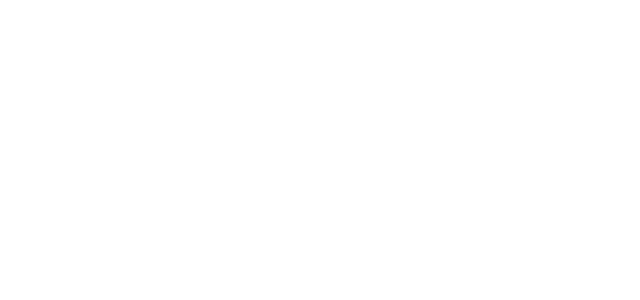
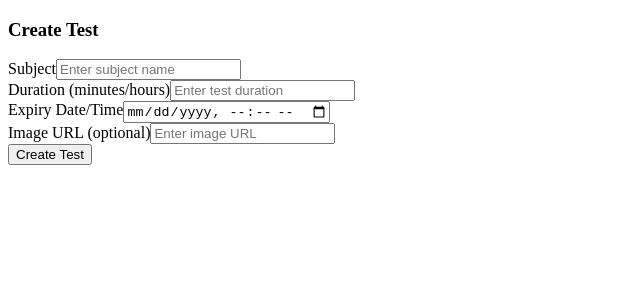
Before and after one commit to dikshantks/roshni, a React (Vite) app in the folder roshni-frontend/: page /createTest in a window 1280 px wide. Before the commit this address had no page. Shown: the top 300 px of the page, without its empty margins (0-640 px from the left). Built offline with nearby package versions, Linux system fonts and the light colour scheme.

Commit message:
Add tests and questions

```diff
--- a/roshni-frontend/src/App.jsx
+++ b/roshni-frontend/src/App.jsx
@@ -1,13 +1,15 @@
 import React from "react";
 import { BrowserRouter, Routes, Route } from "react-router-dom";
 import Login from "./Components/Login"; // Adjust path if needed
-
+import CreateTest from "./Components/CreateTest";
+import CreateQuestions from "./Components/CreateQuestions";
 function App() {
   return (
     <BrowserRouter>
       <Routes>
         <Route path="/api/admin/login" element={<Login />} /> {/* Login route at root */}
-        {/* Add additional routes for other components here */}
+        <Route path="/createTest" element={<CreateTest />} />
+        <Route path="/createQuestions" element={<CreateQuestions />} />
       </Routes>
     </BrowserRouter>
   );
--- a/roshni-frontend/src/Components/Axios.jsx
+++ b/roshni-frontend/src/Components/Axios.jsx
@@ -4,7 +4,6 @@ const api = axios.create({
   baseURL: 'http://localhost:5173/api', // Replace with your actual backend URL
   headers: { "X-Custom-Header": "foobar" },
   withCredentials :true
-
 });
 
 export default instance;
--- /dev/null
+++ b/roshni-frontend/src/Components/CreateQuestions.jsx
@@ -0,0 +1,138 @@
+import React, { useState, useEffect } from 'react';
+import axios from 'axios';
+import { useParams } from 'react-router-dom';
+
+const CreateQuestions = () => {
+  // const { testID } = useParams();
+
+  const [questions, setQuestions] = useState([]);
+  const [questionID, setQuestionID] = useState('');
+  const [newQuestion, setNewQuestion] = useState({
+    text: '',
+    type: '',
+    difficulty: '',
+    options: [], // Array of options for multiple choice questions
+    correct: '' // Index of the correct option for multiple choice questions (or true/false answer)
+  });
+  const [addingQuestion, setAddingQuestion] = useState(false);
+
+  const item = localStorage.getItem('testID');
+  useEffect(() => {
+    const fetchQuestions = async () => {
+      try {
+        const response = await axios.get(`http://localhost:5000/api/tests/${item}/questions`);
+        setQuestions(response.data);
+        console.log(response.data)
+      } catch (error) {
+        console.error('Error fetching questions:', error);
+      }
+    };
+
+    fetchQuestions();
+  }, [item]);
+
+  const handleAddQuestion = () => {
+    setAddingQuestion(true);
+  };
+
+  const handleQuestionSubmit = (e) => {
+    e.preventDefault();
+
+    axios.post(`http://localhost:5000/api/tests/${item}/questions`, { ...newQuestion, item })
+      .then(response => {
+        console.log('Question added successfully', response.data);
+        setNewQuestion({ text: '', type: '', difficulty: '', options: [], correct: '' });
+        setAddingQuestion(false); // Hide the form after submission
+    })
+      .catch(error => {
+        console.error('Error adding question:', error);
+      });
+  };
+
+
+  return (
+<div>
+  <h2>Add Questions for Test ID: {item}</h2>
+  <button onClick={handleAddQuestion}>Add Question</button>
+  {addingQuestion && (
+    <form onSubmit={handleQuestionSubmit}>
+      <label htmlFor="questionText">Question Text:</label>
+      <textarea
+        id="questionText"
+        value={newQuestion.text}
+        onChange={(e) => setNewQuestion({ ...newQuestion, text: e.target.value })}
+        required
+      />
+      <label htmlFor="questionType">Question Type:</label>
+      <select
+        id="questionType"
+        value={newQuestion.type}
+        onChange={(e) => setNewQuestion({ ...newQuestion, type: e.target.value })}
+        required
+      >
+        <option value="">Select Type</option>
+        <option value="multiple-choice">Multiple Choice</option>
+        {/* Add other question type options here */}
+      </select>
+      <label htmlFor="questionDifficulty">Difficulty:</label>
+      <select
+        id="questionDifficulty"
+        value={newQuestion.difficulty}
+        onChange={(e) => setNewQuestion({ ...newQuestion, difficulty: e.target.value })}
+        required
+      >
+        <option value="">Select Difficulty</option>
+        <option value="easy">Easy</option>
+        <option value="medium">Medium</option>
+        <option value="hard">Hard</option>
+        {/* Add other difficulty options here */}
+      </select>
+      {newQuestion.type === 'multiple-choice' && (
+        <>
+          <label htmlFor="options">Options:</label>
+          {newQuestion.options.map((option, index) => (
+            <div key={index}>
+              <input
+                type="text"
+                value={option}
+                onChange={(e) => {
+                  const options = [...newQuestion.options];
+                  options[index] = e.target.value;
+                  setNewQuestion({ ...newQuestion, options: options });
+                }}
+                required
+                placeholder={`Option ${index + 1}`}
+              />
+            </div>
+          ))}
+          <button
+            type="button"
+            onClick={() => setNewQuestion({ ...newQuestion, options: [...newQuestion.options, ''] })}
+          >
+            Add Option
+          </button>
+          <label htmlFor="correctOption">Correct Option:</label>
+          <select
+            id="correctOption"
+            value={newQuestion.correct}
+            onChange={(e) => setNewQuestion({ ...newQuestion, correct: e.target.value })}
+            required
+          >
+            <option value="">Select Correct Option</option>
+            {newQuestion.options.map((option, index) => (
+              <option key={index} value={index}>
+                {option}
+              </option>
+            ))}
+          </select>
+          </>
+      )}
+      <button type="submit">Submit</button>
+    </form>
+  )}
+</div>
+
+  );
+};
+
+export default CreateQuestions;
--- /dev/null
+++ b/roshni-frontend/src/Components/CreateTest.jsx
@@ -0,0 +1,143 @@
+import React, { useState } from 'react';
+import axios from "axios";
+import { useNavigate } from 'react-router-dom';
+import CreateQuestions from './CreateQuestions';
+const CreateTest = () => {
+  const [subject, setSubject] = useState('');
+  const [time, setTime] = useState('');
+  const [expiry, setExpiry] = useState('');
+  const [imageUrl, setImageUrl] = useState('');
+  const [createDate, setCreateDate] = useState(new Date().toISOString().slice(0, 10));
+  const [error, setError] = useState('');
+  const [testID, setTestID] = useState('');
+  const [testCreated, setTestCreated]=useState(false);
+  const navigate = useNavigate();
+  // const [addingQuestion, setAddingQuestion] = useState(false);
+  const handleSubmit = async (e) => {
+    e.preventDefault();
+
+    if (!subject || !time || !expiry) {
+      setError('Please fill in all required fields.');
+      return;
+    }
+
+    setError('');
+
+    try {
+      const response = await axios.post("http://localhost:5000/api/tests/create", {
+        subject,
+        time,
+        expiry,
+        imageUrl,
+        createDate
+      });
+
+      if (response.data.success) {
+        setError("Test Created Successfully!");
+        setTestID(response.data.testID);
+        setTestCreated(true);
+        localStorage.setItem('testID', response.data.testID);
+        // navigate(`http://localhost:5000/api/tests/${response.data.testID}/questions`);
+      } else {
+        setError(response.data.error || 'Test creation failed.');
+      }
+    } catch (error) {
+      console.error('Error creating test:', error);
+      setError("Error creating test: " + error.message);
+    }
+  };
+
+  // const handleAddQuestion = async () => {
+  //   setAddingQuestion(true); // Show the add question form
+  //   if (newQuestion.text) {
+  //     // Only add the question if it's not empty
+  //     setQuestions(prevQuestions => [...prevQuestions, newQuestion]);
+  //   }
+  // };
+  // const handleQuestionSubmit = async (e) => {
+  //   e.preventDefault();
+
+  //   try {
+  //     // Assuming you have an API endpoint to add questions and get the test ID back:
+  //     const response = await axios.post(
+  //       "http://localhost:5000/api/tests/create",
+  //       { ...newQuestion }
+  //     );
+
+  //     if (response.status === 201 && response.data.testID) { // Check for successful creation (201) and testID presence
+  //       const updatedQuestion = { ...newQuestion, testID: response.data.testID };
+  //       setQuestions([...questions, updatedQuestion]);
+  //       setNewQuestion({ text: '', type: '', difficulty: '', options: [], correct: '' });
+  //       console.log('Question added successfully!');
+  //     } else {
+  //       console.error('Failed to add question:', response.data);
+  //     }
+  //   } catch (error) {
+  //     console.error('Error adding question:', error);
+  //   }
+  // };
+
+
+  return (
+    <div>
+      {testCreated ?(<CreateQuestions testID={testID} />) : (
+
+      <form onSubmit={handleSubmit} method='POST'>
+        <h3>Create Test</h3>
+        {error && <p className="error-message">{error}</p>}
+
+        <div className="mb-3">
+          <label>Subject</label>
+          <input
+            type="text"
+            className="form-control"
+            placeholder="Enter subject name"
+            value={subject}
+            onChange={(e) => setSubject(e.target.value)}
+          />
+        </div>
+
+        <div className="mb-3">
+          <label>Duration (minutes/hours)</label>
+          <input
+            type="number"
+            className="form-control"
+            placeholder="Enter test duration"
+            value={time}
+            onChange={(e) => setTime(e.target.value)}
+          />
+        </div>
+
+        <div className="mb-3">
+          <label>Expiry Date/Time</label>
+          <input
+            type="datetime-local"
+            className="form-control"
+            placeholder="Enter test expiry"
+            value={expiry}
+            onChange={(e) => setExpiry(e.target.value)}
+          />
+        </div>
+
+        <div className="mb-3">
+          <label>Image URL (optional)</label>
+          <input
+            type="url"
+            className="form-control"
+            placeholder="Enter image URL"
+            value={imageUrl}
+            onChange={(e) => setImageUrl(e.target.value)}
+          />
+        </div>
+
+        <div className="d-grid">
+          <button type="submit" className="btn btn-primary">
+            Create Test
+          </button>
+        </div>
+      </form>
+    )}
+    </div>
+  );
+}
+export default CreateTest;
--- a/roshni-frontend/src/Components/Login.jsx
+++ b/roshni-frontend/src/Components/Login.jsx
@@ -2,18 +2,18 @@ import React, { useState } from "react";
 import axios from "axios";
 
 const Login = () => {
-  const [adminId, setadminId] = useState("");
+  const [adminID, setadminID] = useState("");
   const [password, setPassword] = useState("");
   const [error, setError] = useState("");
 
   const validateForm = (e) => {
     let error = "";
 
-    // Validate adminId
-    if (!adminId) {
-      error = "Please enter your adminId address.";
-    // } else if (!/\S+@\S+\.\S+/.test(adminId)) {
-    //   error = "Please enter a valid adminId address.";
+    // Validate adminID
+    if (!adminID) {
+      error = "Please enter your adminID address.";
+    // } else if (!/\S+@\S+\.\S+/.test(adminID)) {
+    //   error = "Please enter a valid adminID address.";
     }
 
     // Validate password
@@ -34,7 +34,7 @@ const Login = () => {
     e.preventDefault();
 
     if (validateForm(e)) { // Pass the event object to validateForm
-      const userCredentials = { adminId, password };
+      const userCredentials = { adminID, password };
       const apiEndpoint = "http://localhost:5000/api/admin/login";
 
       axios.post(apiEndpoint, userCredentials)
@@ -42,8 +42,8 @@ const Login = () => {
           console.log('Login up successful!', response.data);
           if (response.data.success) {
             // Handle successful login (e.g., store token, redirect)
-            console.log("Login successful!", response.data);
-            localStorage.setItem("accessToken", response.data.token); // Store token securely
+            console.log(response.data);
+            setError("Sign In Successful!"); // Store token securely
           } else {
             setError(response.data.error || "Login failed."); // Handle API-specific error messages
           }
@@ -62,13 +62,13 @@ const Login = () => {
       {error && <p className="error-message">{error}</p>}
 
       <div className="mb-3">
-        <label>adminId address</label>
+        <label>adminID address</label>
         <input
-          type="adminId"
+          type="adminID"
           className="form-control"
-          placeholder="Enter adminId"
-          value={adminId}
-          onChange={(e) => setadminId(e.target.value)}
+          placeholder="Enter adminID"
+          value={adminID}
+          onChange={(e) => setadminID(e.target.value)}
         />
       </div>
 
```
Also changed, not shown: 1 other file (tests, documents, lock files or other folders).
